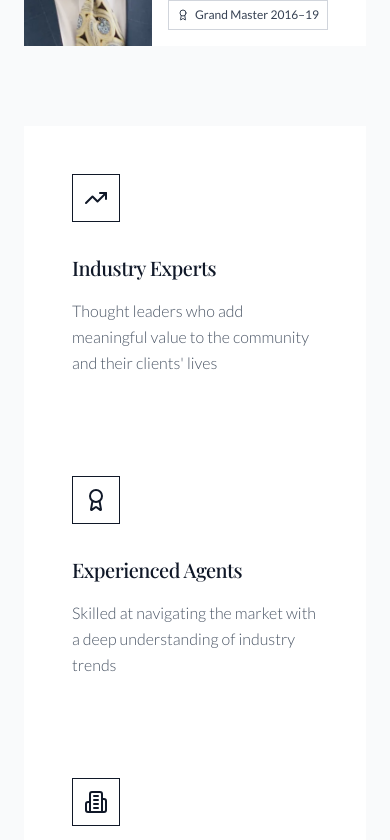
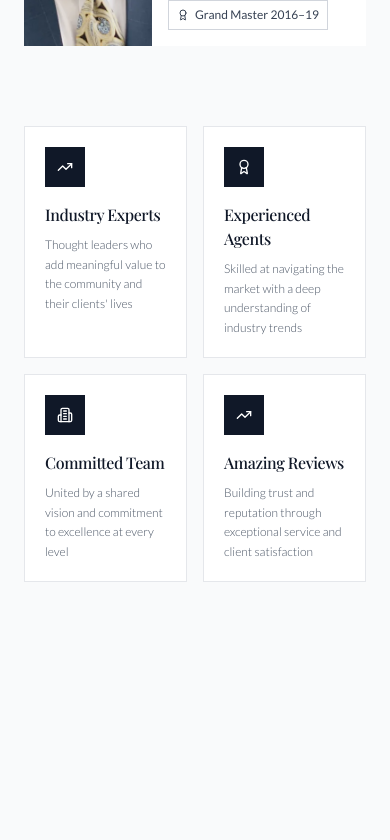
Before and after one commit to neilthomass/cascade, a React (Vite) app: page / in a window 390 px wide. Shown: the part 5540-6380 px from the top of the page. Built offline with nearby package versions, Linux system fonts and the light colour scheme; a web font is replaced by a local one.

Commit message:
Redesign value tiles with elegant hover effects and responsive layout

```diff
--- a/src/app/components/AboutSection.tsx
+++ b/src/app/components/AboutSection.tsx
@@ -77,43 +77,43 @@ export function AboutSection() {
         </div>
 
         {/* Company Values */}
-        <div className="grid md:grid-cols-2 lg:grid-cols-4 gap-1 bg-white">
-          <div className="bg-white p-12 hover:bg-gray-50 transition-colors duration-300 group">
-            <div className="w-12 h-12 border border-gray-900 flex items-center justify-center mb-8 group-hover:bg-gray-900 transition-colors duration-300">
-              <TrendingUp className="w-6 h-6 text-gray-900 group-hover:text-white transition-colors duration-300" />
+        <div className="grid grid-cols-2 lg:grid-cols-4 gap-4 lg:gap-6">
+          <div className="bg-white p-5 lg:p-10 border border-gray-200 hover:border-gray-900 hover:shadow-lg transition-all duration-300 group">
+            <div className="w-10 h-10 lg:w-12 lg:h-12 bg-gray-900 flex items-center justify-center mb-4 lg:mb-8">
+              <TrendingUp className="w-4 h-4 lg:w-5 lg:h-5 text-white" />
             </div>
-            <h3 className="text-xl mb-4 text-gray-900 tracking-tight">Industry Experts</h3>
-            <p className="text-gray-600 font-light leading-relaxed">
+            <h3 className="text-base lg:text-xl mb-2 lg:mb-4 text-gray-900 tracking-tight">Industry Experts</h3>
+            <p className="text-gray-600 font-light leading-relaxed text-xs lg:text-sm">
               Thought leaders who add meaningful value to the community and their clients' lives
             </p>
           </div>
 
-          <div className="bg-white p-12 hover:bg-gray-50 transition-colors duration-300 group">
-            <div className="w-12 h-12 border border-gray-900 flex items-center justify-center mb-8 group-hover:bg-gray-900 transition-colors duration-300">
-              <Award className="w-6 h-6 text-gray-900 group-hover:text-white transition-colors duration-300" />
+          <div className="bg-white p-5 lg:p-10 border border-gray-200 hover:border-gray-900 hover:shadow-lg transition-all duration-300 group">
+            <div className="w-10 h-10 lg:w-12 lg:h-12 bg-gray-900 flex items-center justify-center mb-4 lg:mb-8">
+              <Award className="w-4 h-4 lg:w-5 lg:h-5 text-white" />
             </div>
-            <h3 className="text-xl mb-4 text-gray-900 tracking-tight">Experienced Agents</h3>
-            <p className="text-gray-600 font-light leading-relaxed">
+            <h3 className="text-base lg:text-xl mb-2 lg:mb-4 text-gray-900 tracking-tight">Experienced Agents</h3>
+            <p className="text-gray-600 font-light leading-relaxed text-xs lg:text-sm">
               Skilled at navigating the market with a deep understanding of industry trends
             </p>
           </div>
 
-          <div className="bg-white p-12 hover:bg-gray-50 transition-colors duration-300 group">
-            <div className="w-12 h-12 border border-gray-900 flex items-center justify-center mb-8 group-hover:bg-gray-900 transition-colors duration-300">
-              <Building2 className="w-6 h-6 text-gray-900 group-hover:text-white transition-colors duration-300" />
+          <div className="bg-white p-5 lg:p-10 border border-gray-200 hover:border-gray-900 hover:shadow-lg transition-all duration-300 group">
+            <div className="w-10 h-10 lg:w-12 lg:h-12 bg-gray-900 flex items-center justify-center mb-4 lg:mb-8">
+              <Building2 className="w-4 h-4 lg:w-5 lg:h-5 text-white" />
             </div>
-            <h3 className="text-xl mb-4 text-gray-900 tracking-tight">Committed Team</h3>
-            <p className="text-gray-600 font-light leading-relaxed">
+            <h3 className="text-base lg:text-xl mb-2 lg:mb-4 text-gray-900 tracking-tight">Committed Team</h3>
+            <p className="text-gray-600 font-light leading-relaxed text-xs lg:text-sm">
               United by a shared vision and commitment to excellence at every level
             </p>
           </div>
 
-          <div className="bg-white p-12 hover:bg-gray-50 transition-colors duration-300 group">
-            <div className="w-12 h-12 border border-gray-900 flex items-center justify-center mb-8 group-hover:bg-gray-900 transition-colors duration-300">
-              <TrendingUp className="w-6 h-6 text-gray-900 group-hover:text-white transition-colors duration-300" />
+          <div className="bg-white p-5 lg:p-10 border border-gray-200 hover:border-gray-900 hover:shadow-lg transition-all duration-300 group">
+            <div className="w-10 h-10 lg:w-12 lg:h-12 bg-gray-900 flex items-center justify-center mb-4 lg:mb-8">
+              <TrendingUp className="w-4 h-4 lg:w-5 lg:h-5 text-white" />
             </div>
-            <h3 className="text-xl mb-4 text-gray-900 tracking-tight">Amazing Reviews</h3>
-            <p className="text-gray-600 font-light leading-relaxed">
+            <h3 className="text-base lg:text-xl mb-2 lg:mb-4 text-gray-900 tracking-tight">Amazing Reviews</h3>
+            <p className="text-gray-600 font-light leading-relaxed text-xs lg:text-sm">
               Building trust and reputation through exceptional service and client satisfaction
             </p>
           </div>
```
